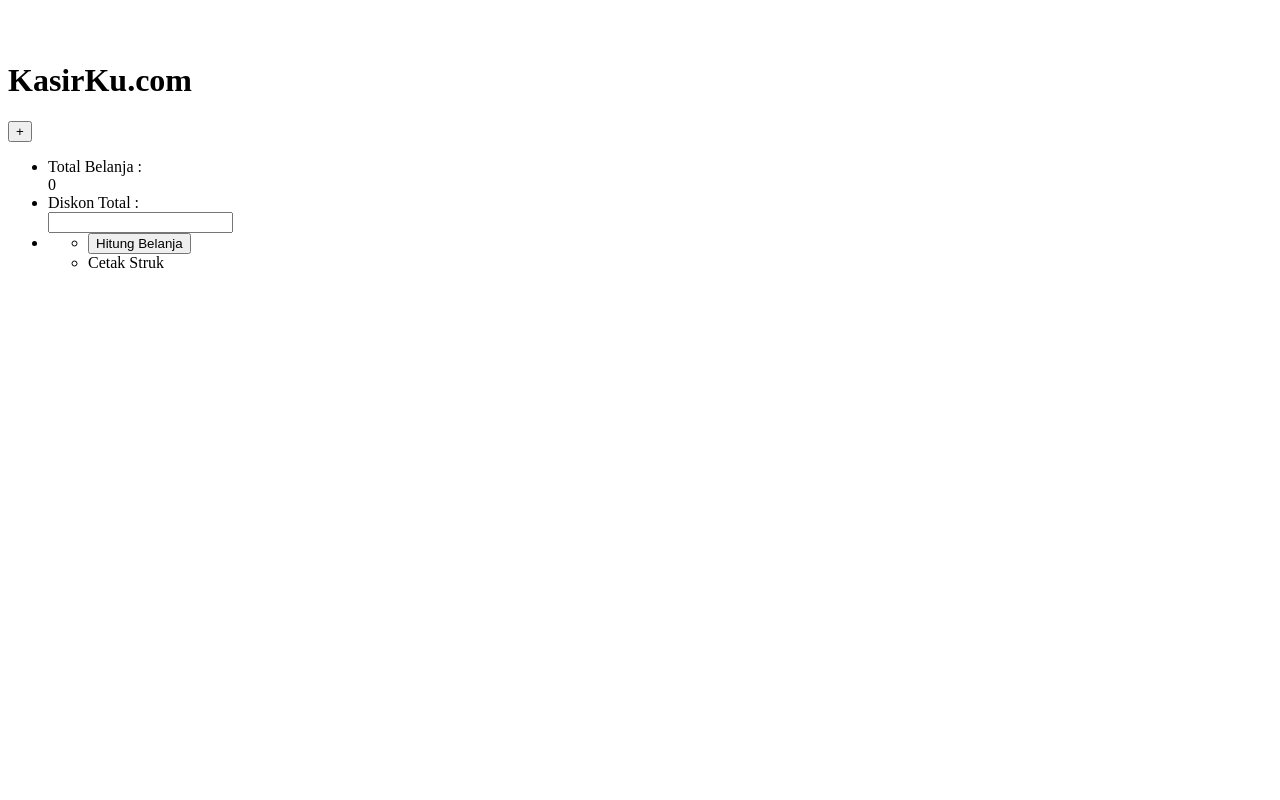
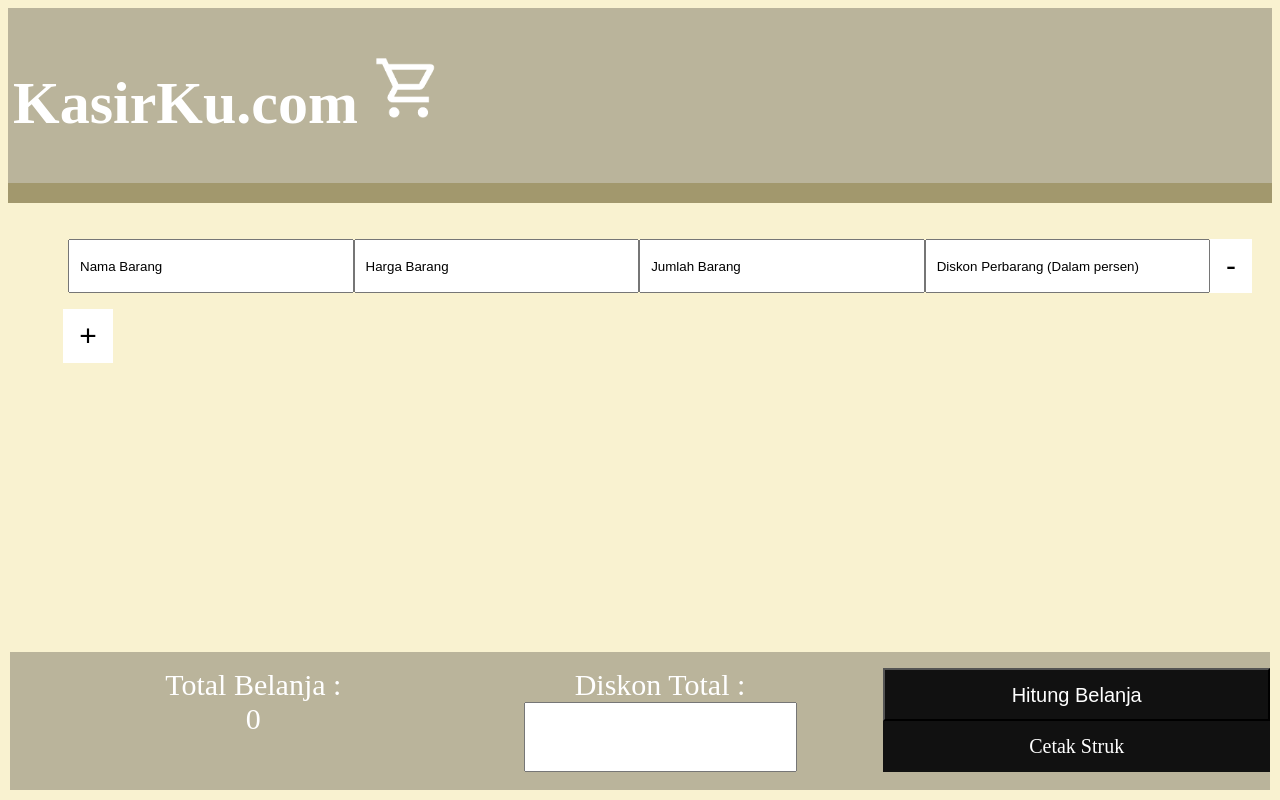
Before and after one commit to SiJibrilll/KasirKu, a plain HTML site: page views/index.htm in a window 1280 px wide. Drawn offline with Linux system fonts and the light colour scheme.

Commit message:
fix path

```diff
--- a/views/index.htm
+++ b/views/index.htm
@@ -4,7 +4,7 @@
 	<meta charset="utf-8">
 	<meta name="viewport" content="width=device-width, initial-scale=1">
 	<title>KasirKu</title>
-	<link rel="stylesheet" type="text/css" href="mainStyle.css">
+	<link rel="stylesheet" type="text/css" href="index.css">
 </head>
 <body>
 
@@ -61,7 +61,7 @@
 	</footer>
 
 
-	<script src="main.js"></script>
+	<script src="index.js"></script>
 	<!--<script src="struk.js"></script>-->
 </body>
 </html>
```
